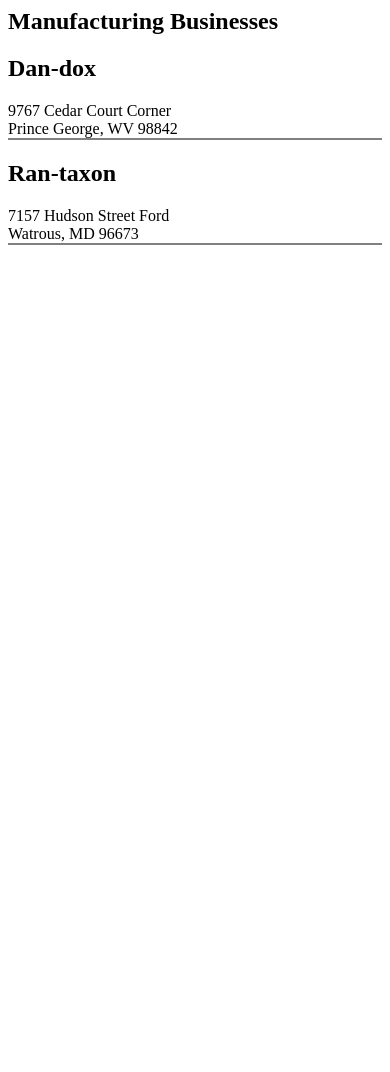
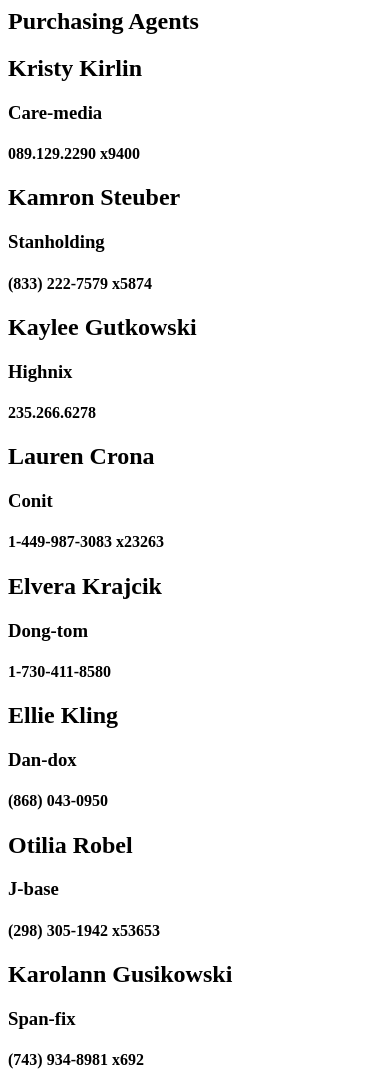
Before and after one commit to sosinatolossa/dotard-and-simbleton, a plain HTML site: page index.html in a window 390 px wide. Shown: the top 1072 px of the page. Before the commit the page ends 844 px from the top, so only its background shows below. Drawn offline with Linux system fonts and the light colour scheme.

Commit message:
sorted out agent's name, company name and phone number

```diff
--- a/index.html
+++ b/index.html
@@ -19,6 +19,9 @@
             <!-- Manufacturing businesses go here --->
         </article>
 
+        <article class="agents">
+            <!-- Purchasing agents go here --->
+        </article>
 
     </main>
     <script type="module" src="./scripts/main.js"></script>
--- a/scripts/Business.js
+++ b/scripts/Business.js
@@ -1,10 +1,22 @@
 
-export const Business = (company) => {
+// export const Business = (company) => {
+//     return `
+//         <section class="company">
+//             <h2 class="company__name">${company.companyName}</h2>
+//             <div class="company__fullStreet">${company.addressFullStreet}</div>
+//             <div class="company__city&state&zipcode">${company.addressCity}, ${company.addressStateCode} ${company.addressZipCode}</div>
+//         </section>
+//     `
+// }
+
+
+export const PurchasingAgent = (agent) => {
+    console.log("this is agent", agent)
     return `
-        <section class="company">
-            <h2 class="company__name">${company.companyName}</h2>
-            <div class="company__fullStreet">${company.addressFullStreet}</div>
-            <div class="company__city&state&zipcode">${company.addressCity}, ${company.addressStateCode} ${company.addressZipCode}</div>
+        <section class="agent">
+            <h2 class="agent__name">${agent.purchasingAgent.nameFirst} ${agent.purchasingAgent.nameLast}</h2>
+            <h3 class="agent__company">${agent.companyName}</h3>
+            <h4 class="agent__phoneNumber">${agent.phoneWork}</h4>
         </section>
     `
 }
--- a/scripts/BusinessList.js
+++ b/scripts/BusinessList.js
@@ -1,5 +1,5 @@
-import { useBusinesses, businessesInNY, businessesInManufacturing } from "./BusinessProvider.js"
-import { Business } from "./Business.js"
+import { useBusinesses, businessesInNY, businessesInManufacturing, theAgent } from "./BusinessProvider.js"
+import { PurchasingAgent } from "./Business.js"
 
 const contentTarget = document.querySelector(".businesses")
 export const BusinessList = () => {
@@ -15,7 +15,7 @@ export const BusinessList = () => {
 
 const companyTarget = document.querySelector(".businessList--newYork")
 export const CompanyInNYList = () => {
-    const businessinNYArray = businessesInNY
+    const businessinNYArray = businessesInNY()
     contentTarget.innerHTML = "<h1>New York Businesses</h1>"
 
     businessinNYArray.forEach(
@@ -27,7 +27,7 @@ export const CompanyInNYList = () => {
 
 const manufactureTarget = document.querySelector(".businessList--manufacturing")
 export const CompanyIndustry = () => {
-    const businessInManufacturingArray = businessesInManufacturing
+    const businessInManufacturingArray = businessesInManufacturing()
     contentTarget.innerHTML = "<h1>Manufacturing Businesses</h1>"
 
     businessInManufacturingArray.forEach(
@@ -36,3 +36,15 @@ export const CompanyIndustry = () => {
         }
     );
 }
+
+const agentTarget = document.querySelector(".agents")
+export const agentList = () => {
+    const agentsArray = theAgent
+    contentTarget.innerHTML = "<h1>Purchasing Agents</h1>"
+
+    agentsArray.forEach(
+        (company) => {
+            agentTarget.innerHTML += PurchasingAgent(company)
+        }
+    );
+}
--- a/scripts/BusinessProvider.js
+++ b/scripts/BusinessProvider.js
@@ -128,3 +128,7 @@ const businesses = [
     }
     return false
   })
+
+  export const theAgent = businesses.map(company => {
+    return company
+  })
--- a/scripts/main.js
+++ b/scripts/main.js
@@ -1,6 +1,8 @@
 
-import {BusinessList, CompanyInNYList, CompanyIndustry} from "./BusinessList.js"
+import {BusinessList, CompanyInNYList, CompanyIndustry, agentList} from "./BusinessList.js"
 
 //BusinessList()
 // CompanyInNYList()
-CompanyIndustry()
+// CompanyIndustry()
+
+agentList()
```
